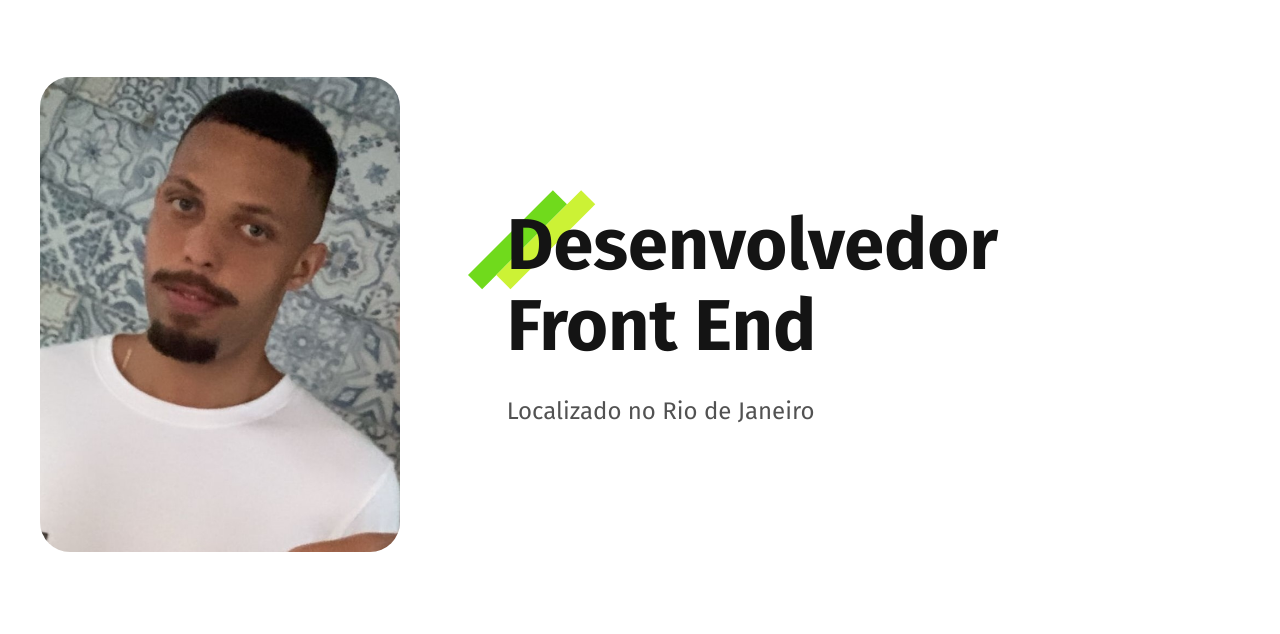
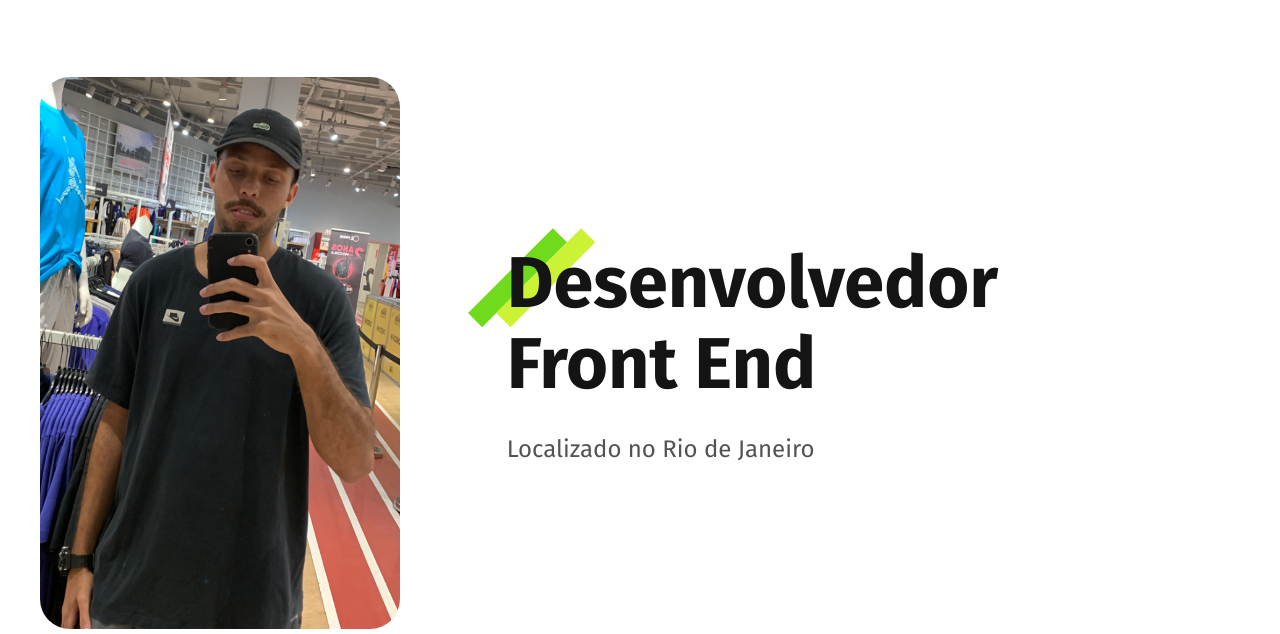
Before and after one commit to ferreiradrope/ferreiradrope.github.io, a plain HTML site: page index.html in a window 1280 px wide. Shown: the part 147-781 px from the top of the page. Drawn offline with Linux system fonts and the light colour scheme.

Commit message:
adicionei uma nova foto para o portifólio

```diff
--- a/index.html
+++ b/index.html
@@ -28,7 +28,7 @@
   </header>
 
   <main class="introducao">
-    <img src="/img/ph foto.jpg" alt="Minha foto" width="360px" height="520px" class="rounded-image">
+    <img src="/img/fotoportifiolio.png" alt="Minha foto" width="360px" height="520px" class="rounded-image">
     <div>
       <h1>Desenvolvedor<br>Front End<br></h1>
       <p>Localizado no Rio de Janeiro</p>
```
Also changed, not shown: img/fotoportifiolio.png (added).
